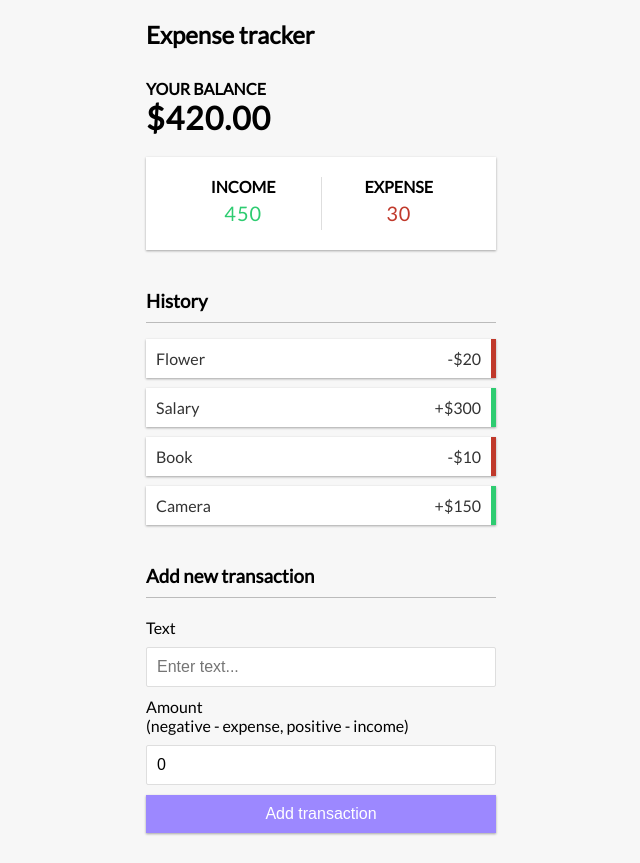
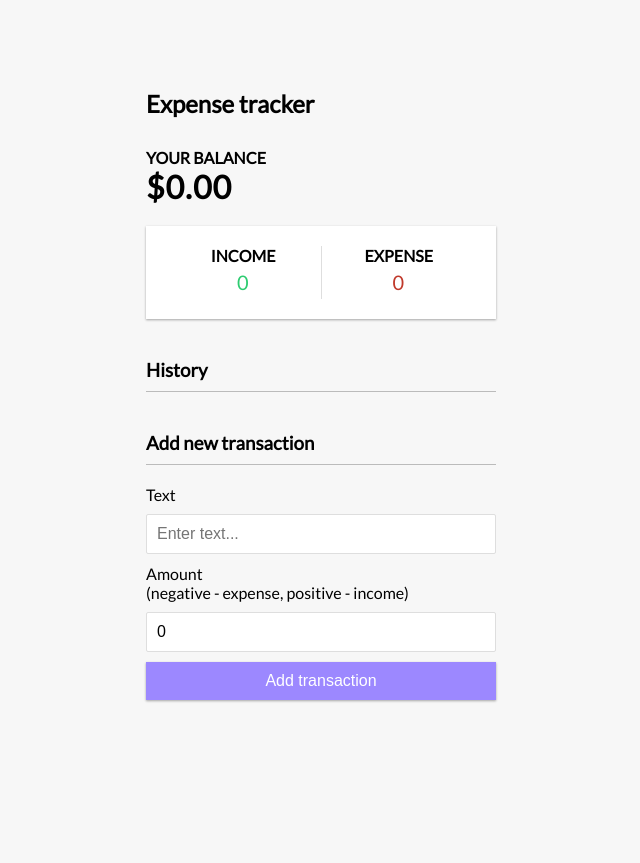
Before and after one commit to Kabuki-edwin/expense-tracker-react, a React (Create React App) app: page / in a window 1280 px wide. Shown: the whole page, without its empty margins (319-959 px from the left). After the commit the page ends 800 px from the top, so only its background shows below. Built offline with nearby package versions, Linux system fonts and the light colour scheme.

Commit message:
finished the project

```diff
--- a/src/components/AddTransaction.js
+++ b/src/components/AddTransaction.js
@@ -1,13 +1,28 @@
-import React, { useState} from 'react'
+import React, { useState,useContext } from 'react';
+import { GlobalContext } from '../context/GlobalState';
 
 export const AddTransaction = () => {
   const [text, setText] =useState('');
   const [amount, setAmount] =useState(0);
 
+  const { addTransaction } = useContext(GlobalContext);
+
+  const onSubmit = e => {
+    e.preventDefault();
+
+    const newTransaction = {
+      id:Math.floor(Math.random() * 100000000),
+      text,
+      amount: +amount
+    }
+
+    addTransaction(newTransaction);
+  }
+
   return (
     <div>
       <h3>Add new transaction</h3>
-      <form >
+      <form onSubmit={onSubmit}>
         <div className="form-control">
           <label htmlFor="text">Text</label>
           <input type="text" value={text} onChange={(e) => setText(e.target.value)} placeholder="Enter text..." />
--- a/src/context/GlobalState.js
+++ b/src/context/GlobalState.js
@@ -3,12 +3,7 @@ import AppReducer from './AppReducer';
 
 //Initial state
 const initialState = {
-    transactions : [
-   { id: 1, text: 'Flower', amount: -20 },
-   { id: 2, text: 'Salary', amount: 300 },
-   { id: 3, text: 'Book', amount: -10 },
-   { id: 4, text: 'Camera', amount: 150 }
-    ]
+    transactions : []
 }
 
 //create context
```
